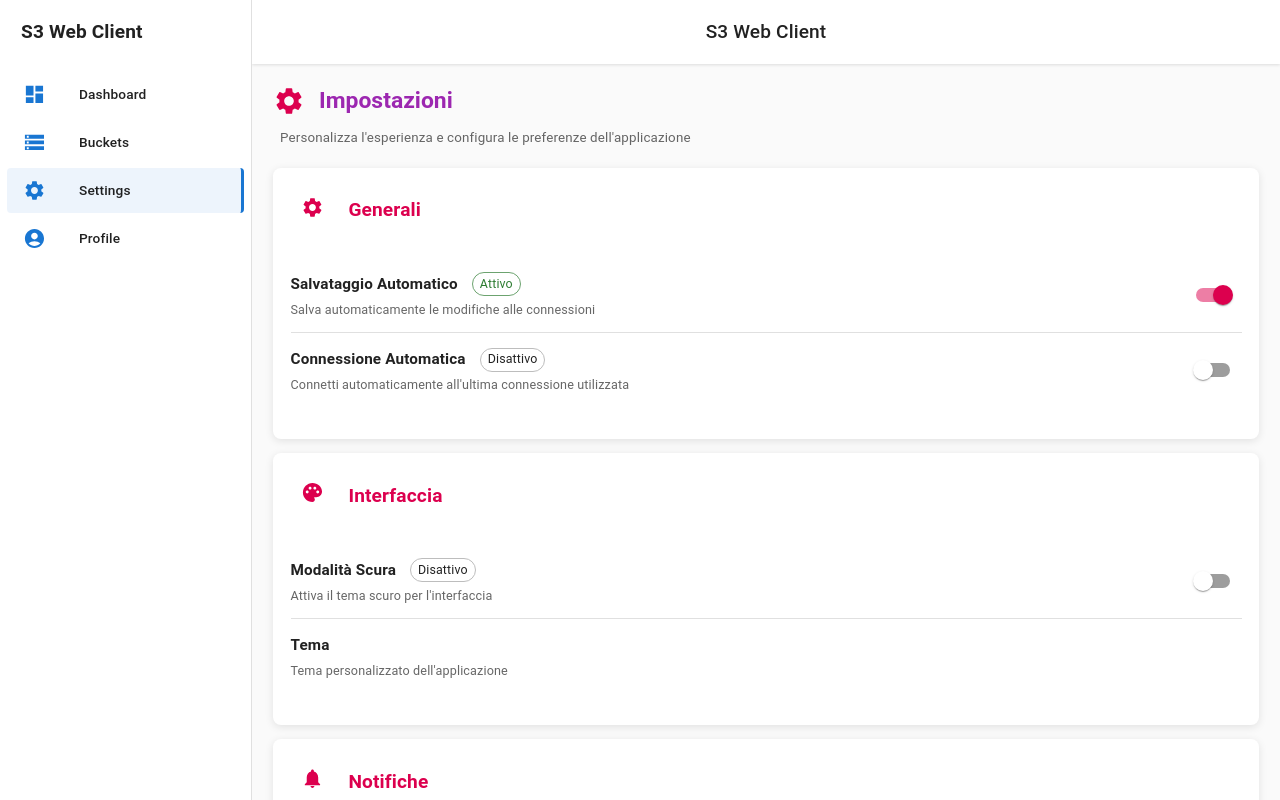
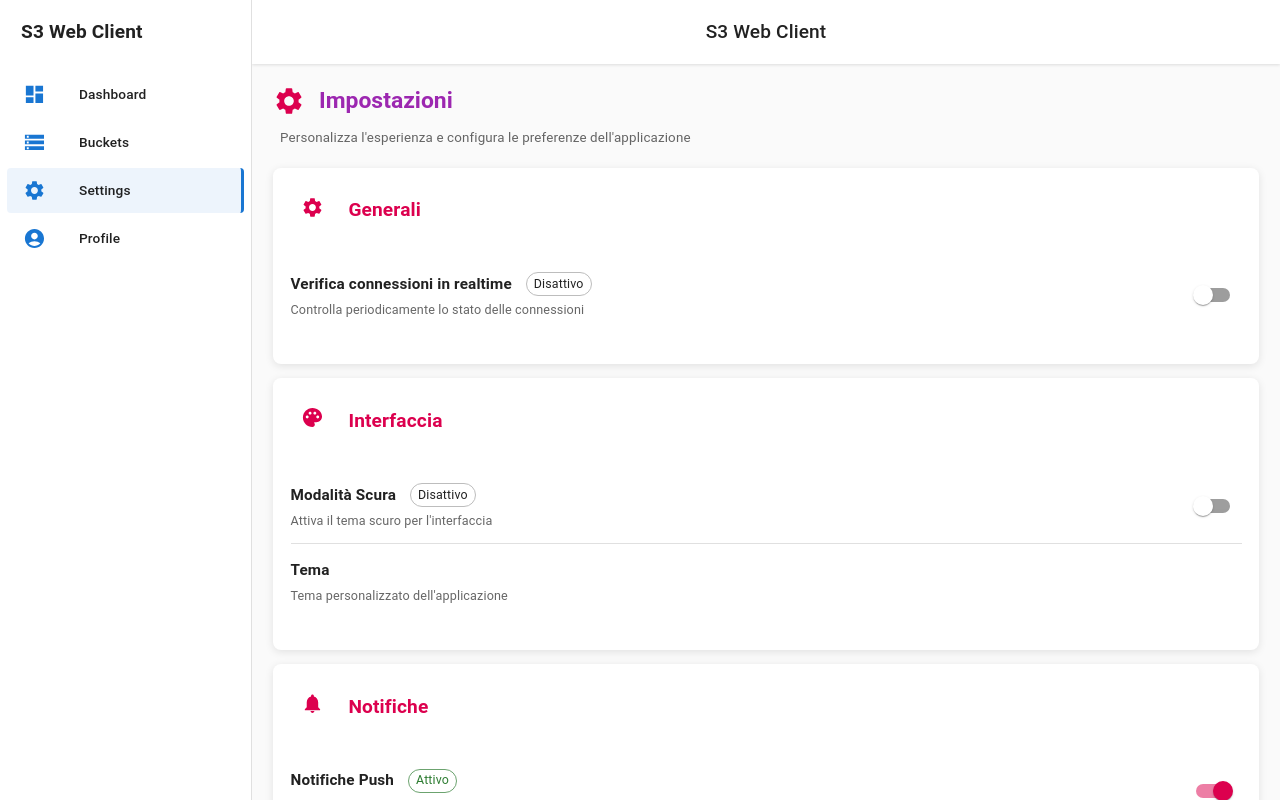
Before and after one commit to TombSte/S3WebClient, a React (Vite) app in the folder S3WebClient/: page /settings in a window 1280 px wide. Shown: the top 800 px of the page. Built offline with nearby package versions, Linux system fonts and the light colour scheme.

Commit message:
feat: add dark mode and realtime connection checks

```diff
--- a/S3WebClient/src/App.tsx
+++ b/S3WebClient/src/App.tsx
@@ -6,8 +6,13 @@ import Settings from "./pages/Settings";
 import Profile from "./pages/Profile";
 import Bucket from "./pages/Bucket";
 import styles from "./App.module.scss";
+import { useSettings } from "./contexts/SettingsContext";
+import useRealtimeConnectionCheck from "./hooks/useRealtimeConnectionCheck";
 
 function App() {
+  const { settings } = useSettings();
+  useRealtimeConnectionCheck(settings.realtimeCheck, settings.realtimeInterval);
+
   return (
     <div className={styles.app}>
       <Layout>
--- /dev/null
+++ b/S3WebClient/src/contexts/SettingsContext.tsx
@@ -0,0 +1,65 @@
+/* eslint-disable react-refresh/only-export-components */
+import { createContext, useContext, useEffect, useState } from "react";
+
+export interface Settings {
+  notifications: boolean;
+  darkMode: boolean;
+  debugMode: boolean;
+  language: string;
+  theme: string;
+  realtimeCheck: boolean;
+  realtimeInterval: number; // seconds
+}
+
+const defaultSettings: Settings = {
+  notifications: true,
+  darkMode: false,
+  debugMode: false,
+  language: "it",
+  theme: "default",
+  realtimeCheck: false,
+  realtimeInterval: 60,
+};
+
+interface SettingsContextValue {
+  settings: Settings;
+  setSetting: <K extends keyof Settings>(key: K, value: Settings[K]) => void;
+}
+
+const SettingsContext = createContext<SettingsContextValue>({
+  settings: defaultSettings,
+  setSetting: () => undefined,
+});
+
+export const SettingsProvider: React.FC<{ children: React.ReactNode }> = ({
+  children,
+}) => {
+  const [settings, setSettings] = useState<Settings>(() => {
+    try {
+      const stored = localStorage.getItem("settings");
+      return stored ? { ...defaultSettings, ...JSON.parse(stored) } : defaultSettings;
+    } catch {
+      return defaultSettings;
+    }
+  });
+
+  const setSetting: SettingsContextValue["setSetting"] = (key, value) => {
+    setSettings((prev) => ({ ...prev, [key]: value }));
+  };
+
+  useEffect(() => {
+    try {
+      localStorage.setItem("settings", JSON.stringify(settings));
+    } catch {
+      // ignore write errors
+    }
+  }, [settings]);
+
+  return (
+    <SettingsContext.Provider value={{ settings, setSetting }}>
+      {children}
+    </SettingsContext.Provider>
+  );
+};
+
+export const useSettings = () => useContext(SettingsContext);
--- /dev/null
+++ b/S3WebClient/src/hooks/useRealtimeConnectionCheck.ts
@@ -0,0 +1,69 @@
+import { useEffect } from "react";
+import { S3Client, HeadBucketCommand } from "@aws-sdk/client-s3";
+import {
+  connectionRepository,
+} from "../repositories";
+import type {
+  S3Connection,
+  ConnectionTestResult,
+} from "../types/s3";
+
+async function performTest(connection: S3Connection): Promise<ConnectionTestResult> {
+  try {
+    const client = new S3Client({
+      endpoint: connection.endpoint,
+      region: connection.region || "us-east-1",
+      forcePathStyle: connection.pathStyle === 1,
+      credentials: {
+        accessKeyId: connection.accessKeyId,
+        secretAccessKey: connection.secretAccessKey,
+      },
+    });
+    try {
+      await client.send(new HeadBucketCommand({ Bucket: connection.bucketName }));
+      return {
+        success: true,
+        message: "Connessione testata con successo",
+        timestamp: new Date(),
+      };
+    } catch (err: unknown) {
+      const e = err as { $metadata?: { httpStatusCode?: number }; name?: string; message?: string };
+      let message = "Errore nel test della connessione";
+      if (e.$metadata?.httpStatusCode === 404 || e.name === "NotFound") {
+        message = "Bucket non trovato";
+      }
+      return {
+        success: false,
+        message,
+        timestamp: new Date(),
+        error: e.message ?? "Errore sconosciuto",
+      };
+    }
+  } catch (err) {
+    return {
+      success: false,
+      message: "Errore nel test della connessione",
+      timestamp: new Date(),
+      error: err instanceof Error ? err.message : "Errore sconosciuto",
+    };
+  }
+}
+
+export function useRealtimeConnectionCheck(
+  enabled: boolean,
+  intervalSeconds: number
+) {
+  useEffect(() => {
+    if (!enabled) return;
+    const interval = setInterval(async () => {
+      const connections = await connectionRepository.getAll();
+      for (const conn of connections) {
+        const result = await performTest(conn);
+        await connectionRepository.test(conn.id, result);
+      }
+    }, Math.max(1, intervalSeconds) * 1000);
+    return () => clearInterval(interval);
+  }, [enabled, intervalSeconds]);
+}
+
+export default useRealtimeConnectionCheck;
--- a/S3WebClient/src/main.tsx
+++ b/S3WebClient/src/main.tsx
@@ -1,3 +1,4 @@
+/* eslint-disable react-refresh/only-export-components */
 import { StrictMode } from "react";
 import { createRoot } from "react-dom/client";
 import { BrowserRouter } from "react-router-dom";
@@ -5,9 +6,13 @@ import { ThemeProvider, createTheme } from "@mui/material/styles";
 import CssBaseline from "@mui/material/CssBaseline";
 import "./index.scss";
 import App from "./App.tsx";
+import { SettingsProvider, useSettings } from "./contexts/SettingsContext";
 
+function ThemedApp() {
+  const { settings } = useSettings();
   const theme = createTheme({
     palette: {
+      mode: settings.darkMode ? "dark" : "light",
       primary: {
         main: "#1976d2",
       },
@@ -23,13 +28,20 @@ const theme = createTheme({
     spacing: 7,
   });
 
-createRoot(document.getElementById("root")!).render(
-  <StrictMode>
-    <BrowserRouter>
+  return (
     <ThemeProvider theme={theme}>
       <CssBaseline />
       <App />
     </ThemeProvider>
+  );
+}
+
+createRoot(document.getElementById("root")!).render(
+  <StrictMode>
+    <BrowserRouter>
+      <SettingsProvider>
+        <ThemedApp />
+      </SettingsProvider>
     </BrowserRouter>
   </StrictMode>
 );
--- a/S3WebClient/src/pages/Settings.tsx
+++ b/S3WebClient/src/pages/Settings.tsx
@@ -10,6 +10,7 @@ import {
   ListItemText,
   Chip,
   Button,
+  TextField,
 } from "@mui/material";
 import {
   Settings as SettingsIcon,
@@ -20,24 +21,16 @@ import {
   Cloud,
   Info,
 } from "@mui/icons-material";
-import { useState } from "react";
+import { useSettings } from "../contexts/SettingsContext";
 
 export default function Settings() {
-  const [settings, setSettings] = useState({
-    autoSave: true,
-    notifications: true,
-    darkMode: false,
-    autoConnect: false,
-    debugMode: false,
-    language: "it",
-    theme: "default",
-  });
+  const { settings, setSetting } = useSettings();
 
-  const handleSettingChange = (
-    setting: keyof typeof settings,
-    value: boolean
+  const handleSettingChange = <K extends keyof typeof settings>(
+    setting: K,
+    value: (typeof settings)[K]
   ) => {
-    setSettings((prev) => ({ ...prev, [setting]: value }));
+    setSetting(setting, value);
   };
 
   const settingCategories = [
@@ -46,19 +39,12 @@ export default function Settings() {
       icon: <SettingsIcon />,
       settings: [
         {
-          key: "autoSave",
-          label: "Salvataggio Automatico",
-          description: "Salva automaticamente le modifiche alle connessioni",
+          key: "realtimeCheck",
+          label: "Verifica connessioni in realtime",
+          description:
+            "Controlla periodicamente lo stato delle connessioni",
           type: "switch",
-          value: settings.autoSave,
-        },
-        {
-          key: "autoConnect",
-          label: "Connessione Automatica",
-          description:
-            "Connetti automaticamente all'ultima connessione utilizzata",
-          type: "switch",
-          value: settings.autoConnect,
+          value: settings.realtimeCheck,
         },
       ],
     },
@@ -241,13 +227,31 @@ export default function Settings() {
                             </Box>
                           }
                           secondary={
+                            <Box sx={{ mt: 0.5 }}>
                               <Typography
                                 variant="body2"
                                 color="text.secondary"
-                              sx={{ mt: 0.5, fontSize: "0.875rem" }}
+                                sx={{ fontSize: "0.875rem" }}
                               >
                                 {setting.description}
                               </Typography>
+                              {setting.key === "realtimeCheck" && settings.realtimeCheck && (
+                                <TextField
+                                  type="number"
+                                  label="Intervallo (s)"
+                                  size="small"
+                                  value={settings.realtimeInterval}
+                                  onChange={(e) =>
+                                    handleSettingChange(
+                                      "realtimeInterval",
+                                      parseInt(e.target.value, 10) || 0
+                                    )
+                                  }
+                                  sx={{ mt: 1, width: 140 }}
+                                  inputProps={{ min: 1 }}
+                                />
+                              )}
+                            </Box>
                           }
                         />
                         {setting.type === "switch" && (
```
Lines whose indentation alone changed are shown as unchanged.
